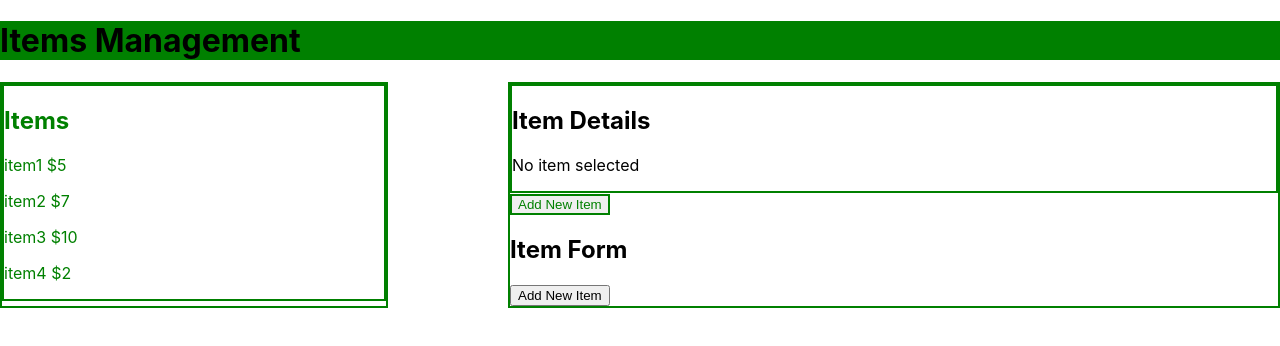
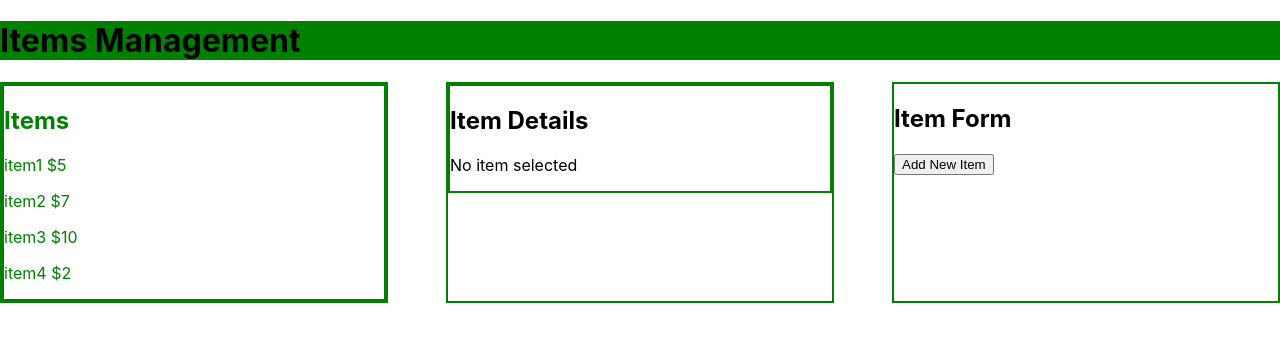
Before and after one commit to gallevy141/items-management, a React (Create React App) app: page / in a window 1280 px wide. Shown: the top 346 px of the page. Built offline with nearby package versions, Linux system fonts and the light colour scheme.

Commit message:
Reverting add.js changes

```diff
--- a/src/App.js
+++ b/src/App.js
@@ -9,7 +9,7 @@ function App() {
     { name: 'item2', price: 7, image: 'image-url-2' },
     { name: 'item3', price: 10, image: 'image-url-3' },
     { name: 'item4', price: 2, image: 'image-url-4' },
-  ])
+  ]);
   const [selectedItem, setSelectedItem] = useState(null)
 
   const selectItem = (item) => {
@@ -27,12 +27,11 @@ function App() {
         <div style={{ width: '30%', border: '2px solid green', color: 'green' }}>
           <Items items={items} selectItem={selectItem} />
         </div>
-        <div style={{ width: '60%', border: '2px solid green', color: 'black' }}>
+        <div style={{ width: '30%', border: '2px solid green', color: 'black' }}>
           <ItemDetails selectedItem={selectedItem} />
-          <button onClick={() => setSelectedItem(null)} style={{ color: 'green', border: '2px solid green' }}>
-            Add New Item
-          </button>
-          {selectedItem === null && <NewItemForm addItem={addItem} />}
+        </div>
+        <div style={{ width: '30%', border: '2px solid green', color: 'black' }}>
+          <NewItemForm addItem={addItem} />
         </div>
       </div>
     </div>
```
